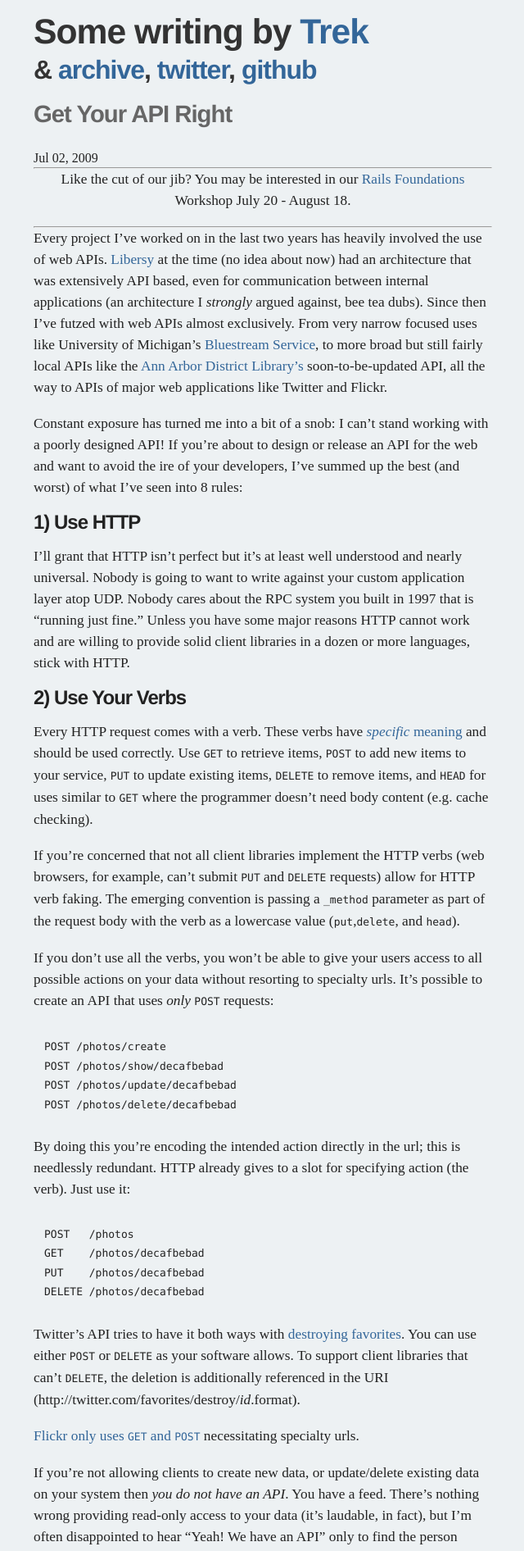
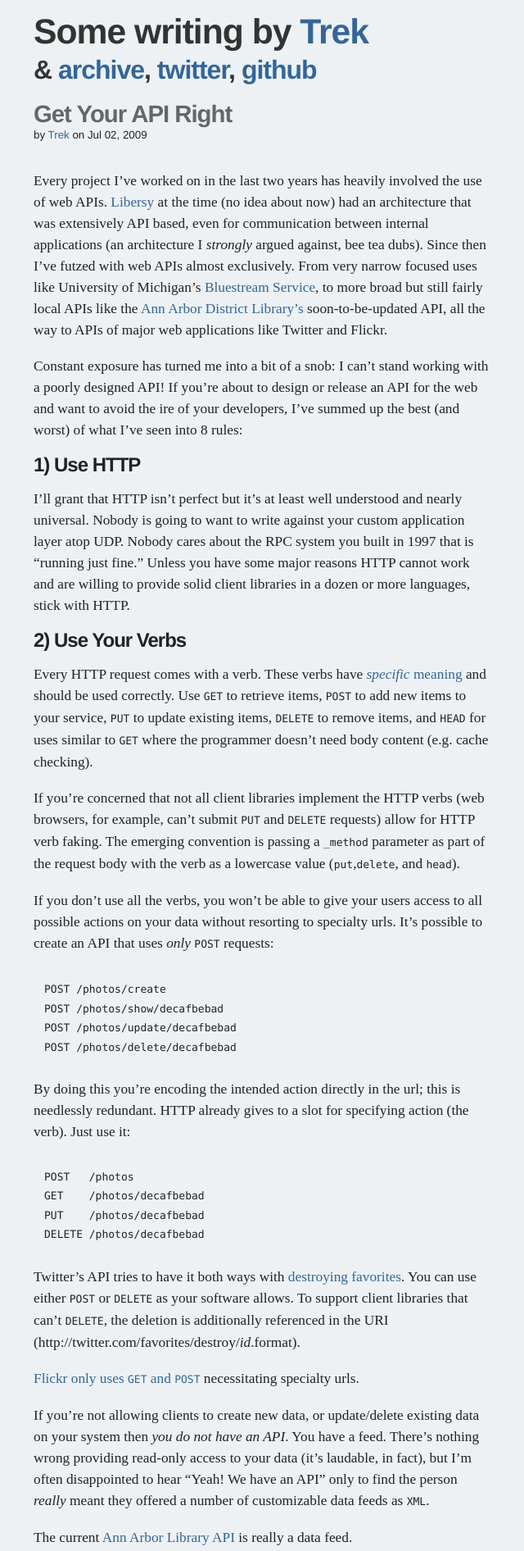
Before and after one commit to jcarrill0ad/trekm, a Jekyll site: the page built from _posts/2009-07-02-get-your-api-right.markdown, in a window 1280 px wide. Shown: the top 1892 px of the page at 82% size, without its empty margins (279-919 px from the left). Built offline with Jekyll 4.4.1, drawn with Linux system fonts in a browser that asks for light colours; Markdown is read by kramdown in place of the engine named in the settings.

Commit message:
small updates

```diff
--- a/_layouts/post.html
+++ b/_layouts/post.html
@@ -1,10 +1,13 @@
 ---
 layout: default
 ---
-<h2 id="about">{{ page.title }}</h2>
-<time datetime="{{ page.date | date: "%Y-%m-%d" }}">
-  {{ page.date | date: "%b %d, %Y" }}
-</time>
+<div id='about'>
+  <h2>{{ page.title }}</h2>
+  by <a href='/about'>Trek</a> on
+  <time datetime="{{ page.date | date: "%Y-%m-%d" }}">
+    {{ page.date | date: "%b %d, %Y" }}
+  </time>
+</div>
 
 <article>
 {{ content }}
--- a/_posts/2009-07-02-get-your-api-right.markdown
+++ b/_posts/2009-07-02-get-your-api-right.markdown
@@ -2,11 +2,6 @@
 layout: post
 title: Get Your API Right
 ---
-<hr />
-<p style='text-align:center;'>
-Like the cut of our jib? You may be interested in our <a href='http://wonderfullyflawed.com/2009/07/08/rails-foundations-workshops/'>Rails Foundations</a> Workshop July 20 - August 18.
-</p>
-<hr />
 <p>Every project I&#8217;ve worked on in the last two years has heavily involved the use of web APIs. <a href="http://www.libersy.com">Libersy</a> at the time (no idea about now) had an architecture that was extensively API based, even for communication between internal applications (an architecture I <em>strongly</em> argued against, bee tea dubs).  Since then I&#8217;ve futzed with web APIs almost exclusively. From very narrow focused uses like University of Michigan&#8217;s <a href="http://bluestream.dc.umich.edu/">Bluestream Service</a>, to more broad but still fairly local APIs like the <a href="http://www.aadl.org/">Ann Arbor District Library&#8217;s</a> soon-to-be-updated API, all the way to APIs of major web applications like Twitter and Flickr.</p>
 
 <p>Constant exposure has turned me into a bit of a snob: I can&#8217;t stand working with a poorly designed API!  If you&#8217;re about to design or release an API for the web and want to avoid the ire of your developers, I&#8217;ve summed up the best (and worst) of what I&#8217;ve seen into 8 rules:</p>
--- a/styles/screen.css
+++ b/styles/screen.css
@@ -79,8 +79,13 @@ ul, ol {
 #subtitle { color: #333; font-size: 24pt; }
 #title { color: #333; font-size: 32pt; }
 #about {
+  font-size:10pt;
+  font-family: 'Helvetica Neue', 'Helvetica', 'Arial', sans-serif;
+  margin-bottom:24pt;
+}
+#about h2 {
   color: #666;
   font-size: 22pt;
-  margin-bottom: 24pt;
   margin-top: 24pt;
+  margin-bottom: 4px;
 }
```
